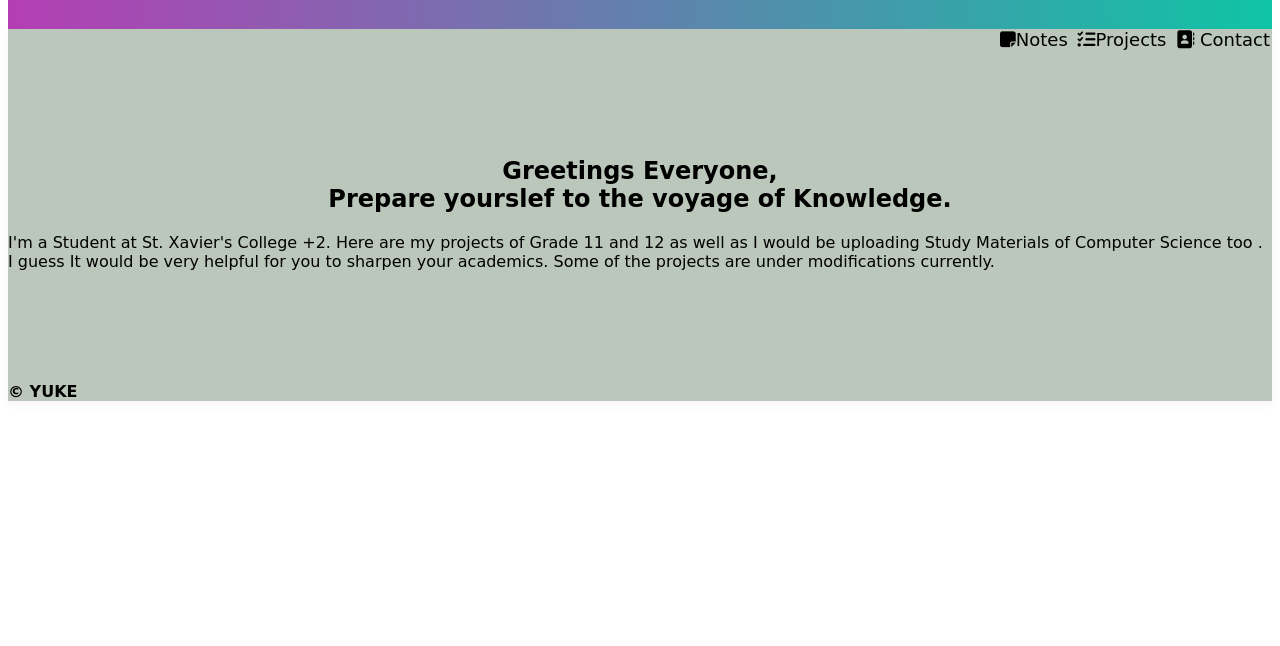
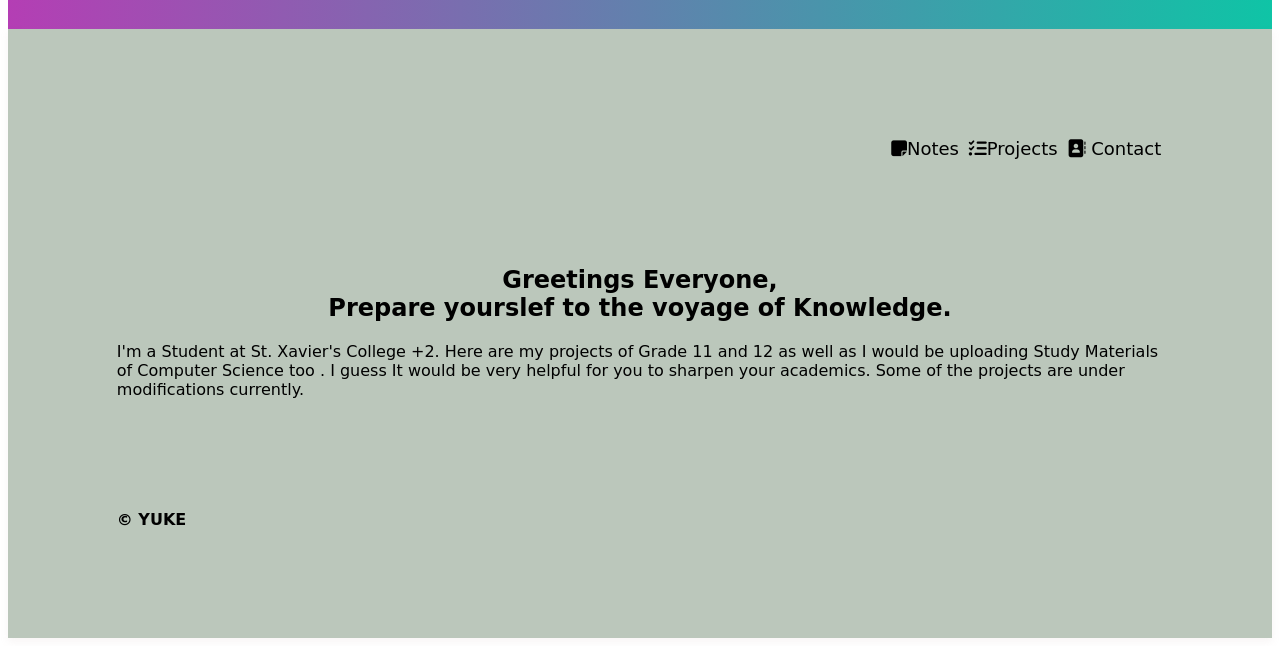
Before and after one commit to AAVASH-POKHAREL/My_Workstation, a plain HTML site: page index.html in a window 1280 px wide. Shown: the part 234-880 px from the top of the page. Before the commit the page ends 800 px from the top, so only its background shows below. Drawn offline with Linux system fonts and the light colour scheme.

Commit message:
Add files via upload
some modifications

```diff
--- a/index.html
+++ b/index.html
@@ -11,7 +11,7 @@
             }
             section.profile {
             background: rgb(103, 29, 176);
-            padding:0.001rem;
+            padding:6.8rem;
             border-radius: 8px;
             box-shadow: 0 4px 8px rgba(9, 142, 154, 0.1);
             }
```
